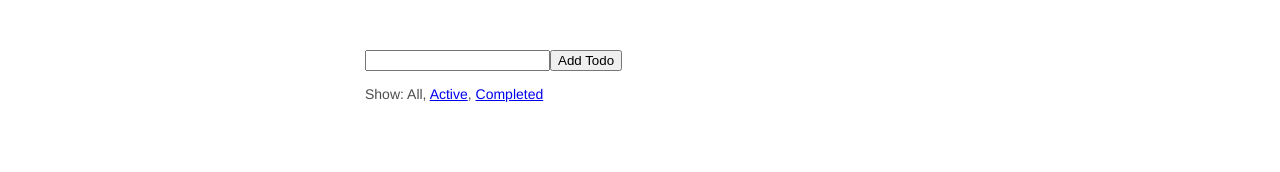
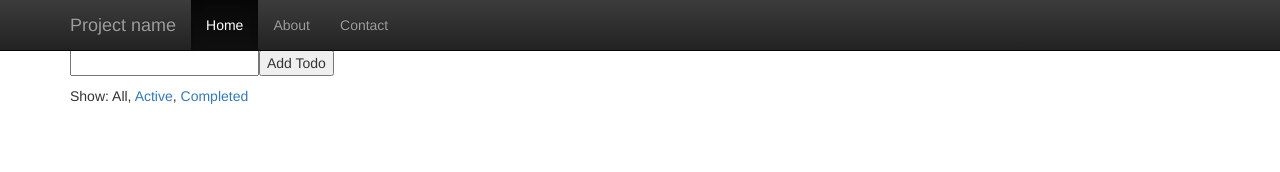
Before and after one commit to SaKKo/react-redux-todo-boilerplate, a React app: page / in a window 1280 px wide. Built offline with nearby package versions, Linux system fonts and the light colour scheme.

Commit message:
using cdn

```diff
--- a/src/index.html
+++ b/src/index.html
@@ -1,10 +1,65 @@
 <!DOCTYPE html>
 <html lang="en">
   <head>
-    <title>React Slingshot</title>
+    <meta charset="utf-8">
+    <meta http-equiv="X-UA-Compatible" content="IE=edge">
+    <meta name="viewport" content="width=device-width, initial-scale=1">
+    <meta name="description" content="">
+    <meta name="author" content="">
+    <link rel="icon" href="../../favicon.ico">
+    <title>React Bootstrap</title>
+    <link rel="stylesheet" href="https://maxcdn.bootstrapcdn.com/bootstrap/3.3.6/css/bootstrap.min.css" integrity="sha384-1q8mTJOASx8j1Au+a5WDVnPi2lkFfwwEAa8hDDdjZlpLegxhjVME1fgjWPGmkzs7" crossorigin="anonymous">
+    <link rel="stylesheet" href="https://maxcdn.bootstrapcdn.com/bootstrap/3.3.6/css/bootstrap-theme.min.css" integrity="sha384-fLW2N01lMqjakBkx3l/M9EahuwpSfeNvV63J5ezn3uZzapT0u7EYsXMjQV+0En5r" crossorigin="anonymous">
+
+    <!-- HTML5 shim and Respond.js for IE8 support of HTML5 elements and media queries -->
+    <!--[if lt IE 9]> <script src="https://oss.maxcdn.com/html5shiv/3.7.2/html5shiv.min.js"></script> <script src="https://oss.maxcdn.com/respond/1.4.2/respond.min.js"></script> <![endif]-->
   </head>
+
   <body>
-    <div id="app"></div>
+
+    <nav class="navbar navbar-inverse navbar-fixed-top">
+      <div class="container">
+        <div class="navbar-header">
+          <button type="button" class="navbar-toggle collapsed" data-toggle="collapse" data-target="#navbar" aria-expanded="false" aria-controls="navbar">
+            <span class="sr-only">Toggle navigation</span>
+            <span class="icon-bar"></span>
+            <span class="icon-bar"></span>
+            <span class="icon-bar"></span>
+          </button>
+          <a class="navbar-brand" href="#">Project name</a>
+        </div>
+        <div id="navbar" class="collapse navbar-collapse">
+          <ul class="nav navbar-nav">
+            <li class="active">
+              <a href="#">Home</a>
+            </li>
+            <li>
+              <a href="#about">About</a>
+            </li>
+            <li>
+              <a href="#contact">Contact</a>
+            </li>
+          </ul>
+        </div>
+      </div>
+    </nav>
+
+    <div class="container">
+      <div id="app"></div>
+    </div>
+
+    <script src="https://ajax.googleapis.com/ajax/libs/jquery/2.2.0/jquery.min.js"></script>
+    <script src="https://maxcdn.bootstrapcdn.com/bootstrap/3.3.6/js/bootstrap.min.js" integrity="sha384-0mSbJDEHialfmuBBQP6A4Qrprq5OVfW37PRR3j5ELqxss1yVqOtnepnHVP9aJ7xS" crossorigin="anonymous"></script>
+    <script>
+      (function() {
+        'use strict';
+        if (navigator.userAgent.match(/IEMobile\/10\.0/)) {
+          var msViewportStyle = document.createElement('style')
+          msViewportStyle.appendChild(document.createTextNode('@-ms-viewport{width:auto!important}'))
+          document.querySelector('head').appendChild(msViewportStyle)
+        }
+      })();
+    </script>
     <script src="bundle.js"></script>
   </body>
 </html>
--- a/src/styles/styles.scss
+++ b/src/styles/styles.scss
@@ -1,32 +1,20 @@
-/* Variables */
-$vin-blue: #5bb7db;
-$vin-green: #60b044;
-$vin-red: #ff0000;
+/*!
+ * IE10 viewport hack for Surface/desktop Windows 8 bug
+ * Copyright 2014-2015 Twitter, Inc.
+ * Licensed under MIT (https://github.com/twbs/bootstrap/blob/master/LICENSE)
+ */
 
-/* Styles */
+/*
+ * See the Getting Started docs for more information:
+ * http://getbootstrap.com/getting-started/#support-ie10-width
+ */
+@-webkit-viewport { width: device-width; }
+@-moz-viewport    { width: device-width; }
+@-ms-viewport     { width: device-width; }
+@-o-viewport      { width: device-width; }
+@viewport         { width: device-width; }
+
+
 body {
-  font: 14px 'Helvetica Neue', Helvetica, Arial, sans-serif;
-  line-height: 1.4em;
-  color: #4d4d4d;
-  min-width: 230px;
-  max-width: 550px;
-  margin: 0 auto;
-  -webkit-font-smoothing: antialiased;
-  -moz-font-smoothing: antialiased;
-  font-smoothing: antialiased;
-  font-weight: 300;
-  padding: 50px;
+  padding-top: 50px;
 }
-
-td {
-	padding: 12px;
-}
-
-h2 {
-	color: $vin-blue;
-}
-
-.savings { color: $vin-green; }
-.loss { color: $vin-red; }
-input.small { width: 46px; }
-td.fuel-savings-label { width: 175px; }
```
